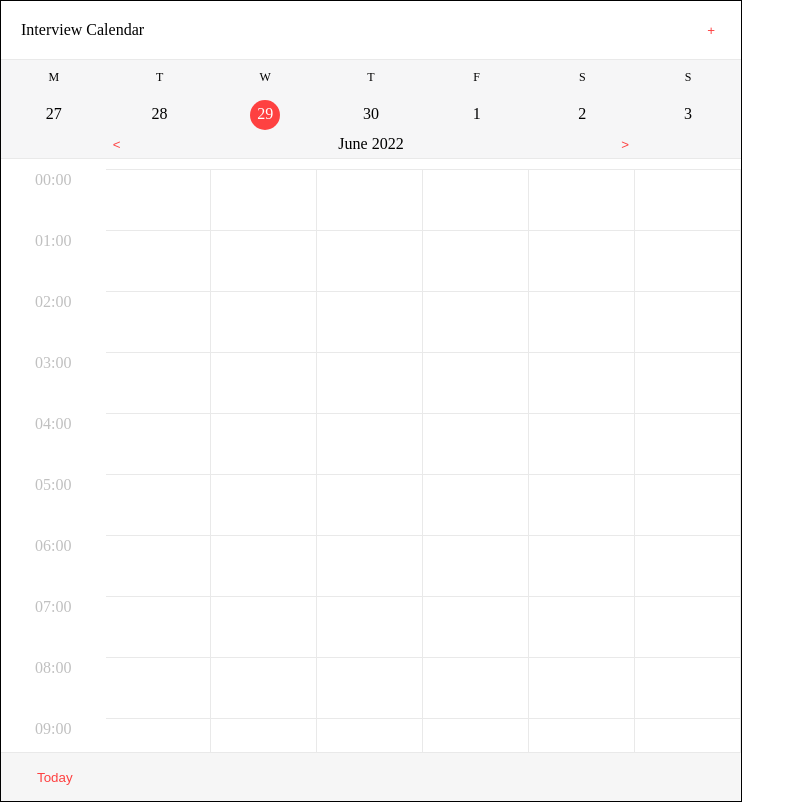
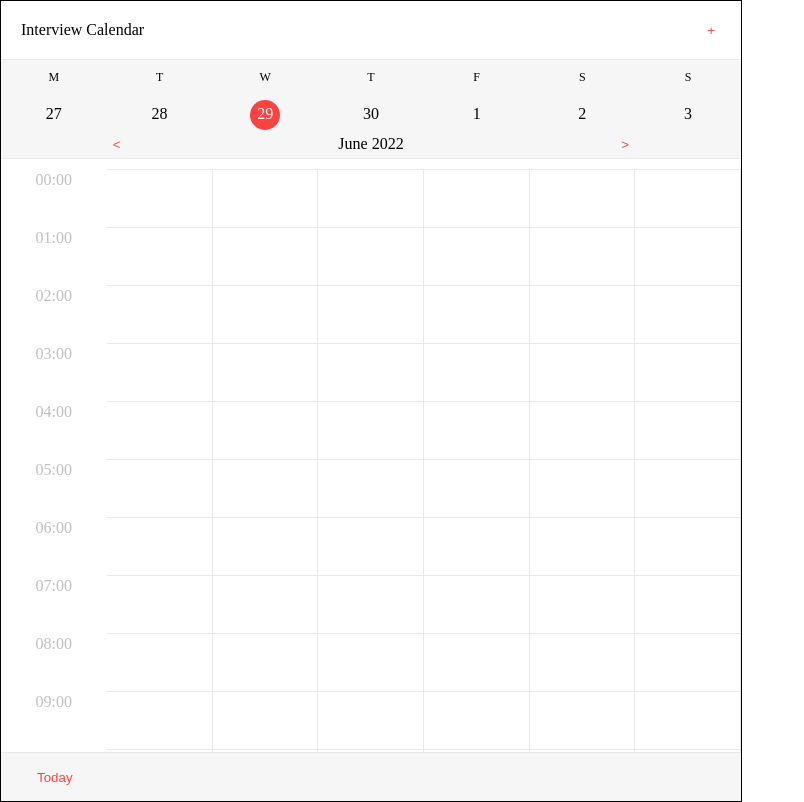
Before and after one commit to Aemulatio/interview-calendar, a React (Create React App) app: page / in a window 1280 px wide. Shown: the whole page, without its empty margins (0-804 px from the left). Built offline with nearby package versions, Linux system fonts and the light colour scheme; no server answers.

Commit message:
fits cell

```diff
--- a/src/Calendar/index.jsx
+++ b/src/Calendar/index.jsx
@@ -172,7 +172,7 @@ const ScheduleRow = styled.tr`
 	min-height: 58px;
 	height: 58px;
 
-	box-sizing: content-box;
+	box-sizing: border-box;
   }
 
   td.hasEvent {
@@ -181,6 +181,8 @@ const ScheduleRow = styled.tr`
 
 	border: 2px solid white;
 	display: block;
+	width: 100%;
+	height: 100%;
   }
 
 `;
```
